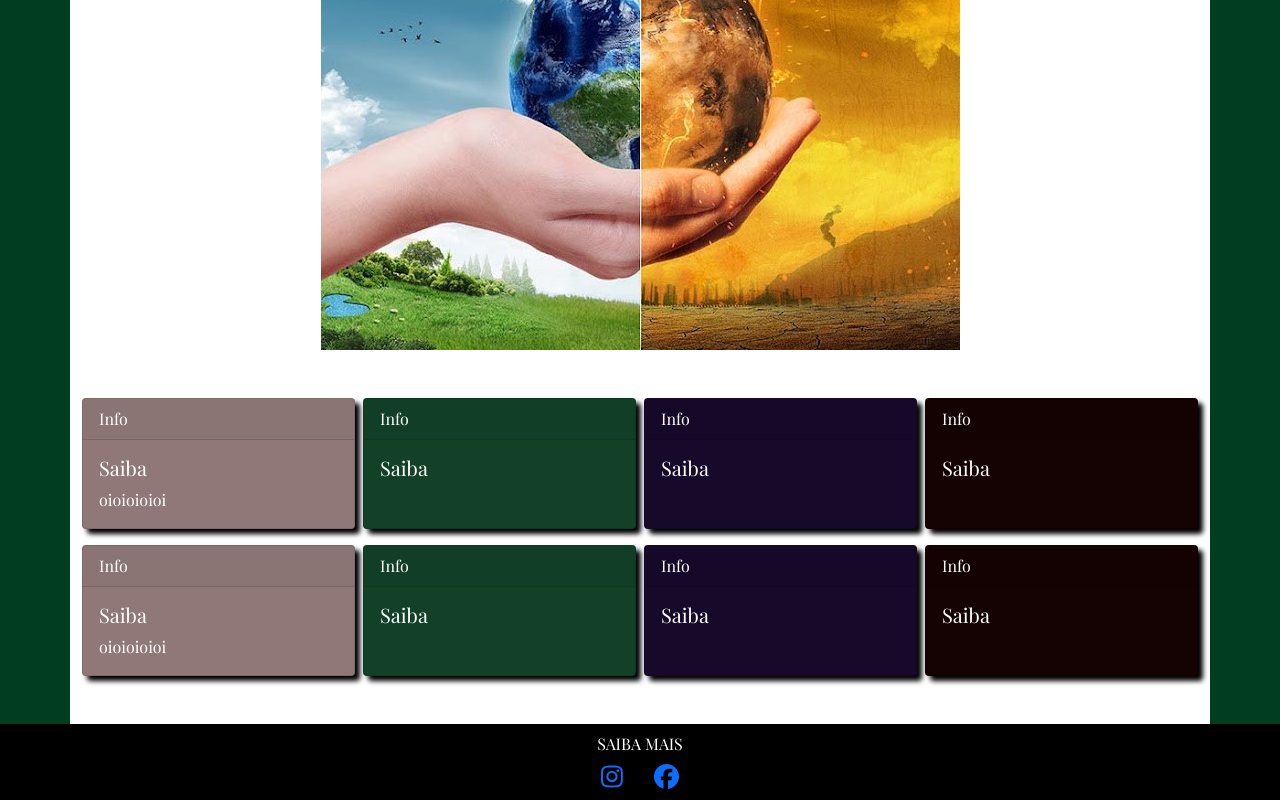
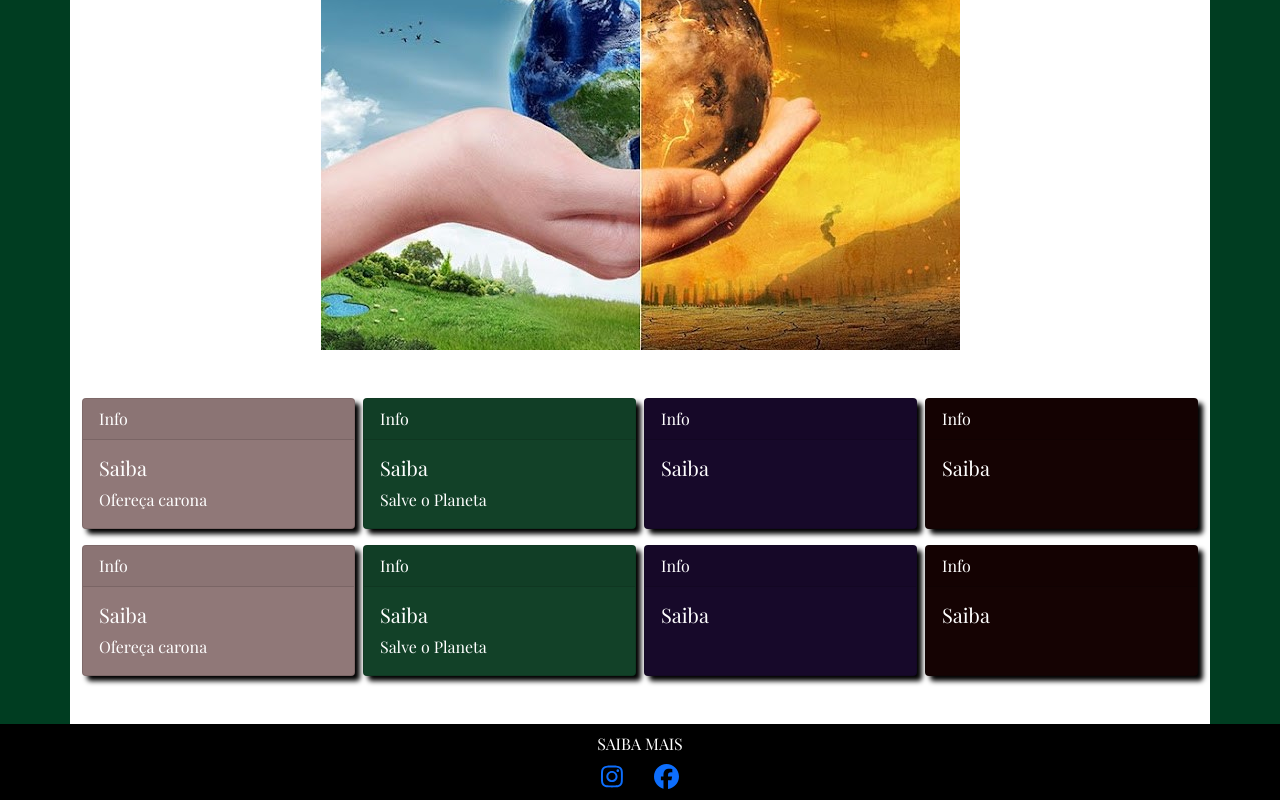
Before and after one commit to XandaoTP/Pj-4, a React (Create React App) app in the folder front-end/: page / in a window 1280 px wide. Shown: the part 473-1273 px from the top of the page. Built offline with nearby package versions, Linux system fonts and the light colour scheme; no server answers.

Commit message:
ajusta css

```diff
--- a/front-end/src/views/home/index.tsx
+++ b/front-end/src/views/home/index.tsx
@@ -42,8 +42,8 @@ export function Home ({worldAnimation = true}: Props) {
         }
       }, [isWorldAnimation, worldAnimation])
     const isUserLoggedIn = useSelector(selectUserLoggedIn)
-    const colors =  [ {"color": "Primary", "text": "oioioioioi"},
-    {"color": "Success"},
+    const colors =  [ {"color": "Primary", "text": "Ofereça carona"},
+    {"color": "Success", "text": "Salve o Planeta"},
     {"color": "Secondary"},
     {"color": "info"},
     ]
@@ -210,4 +210,4 @@ const CardStyled = styled(Card)`
 const DarkLightBtnStyled = styled.button`
   height: 30px;
   background: linear-gradient(111deg, #4c4848 50%, white 50%) !important;
-`
+  `
--- a/front-end/src/views/newride/estimateform.tsx
+++ b/front-end/src/views/newride/estimateform.tsx
@@ -88,7 +88,7 @@ export function EstimateForm () {
              variant="outline-success"
              type="button"
              onClick={handleChangeAddress}
-             className='mb-0 md-md-0'
+             className='mb-0 md-md-0 mb-3'
               >
                 Alterar endereços
             </CustomButton>
```
